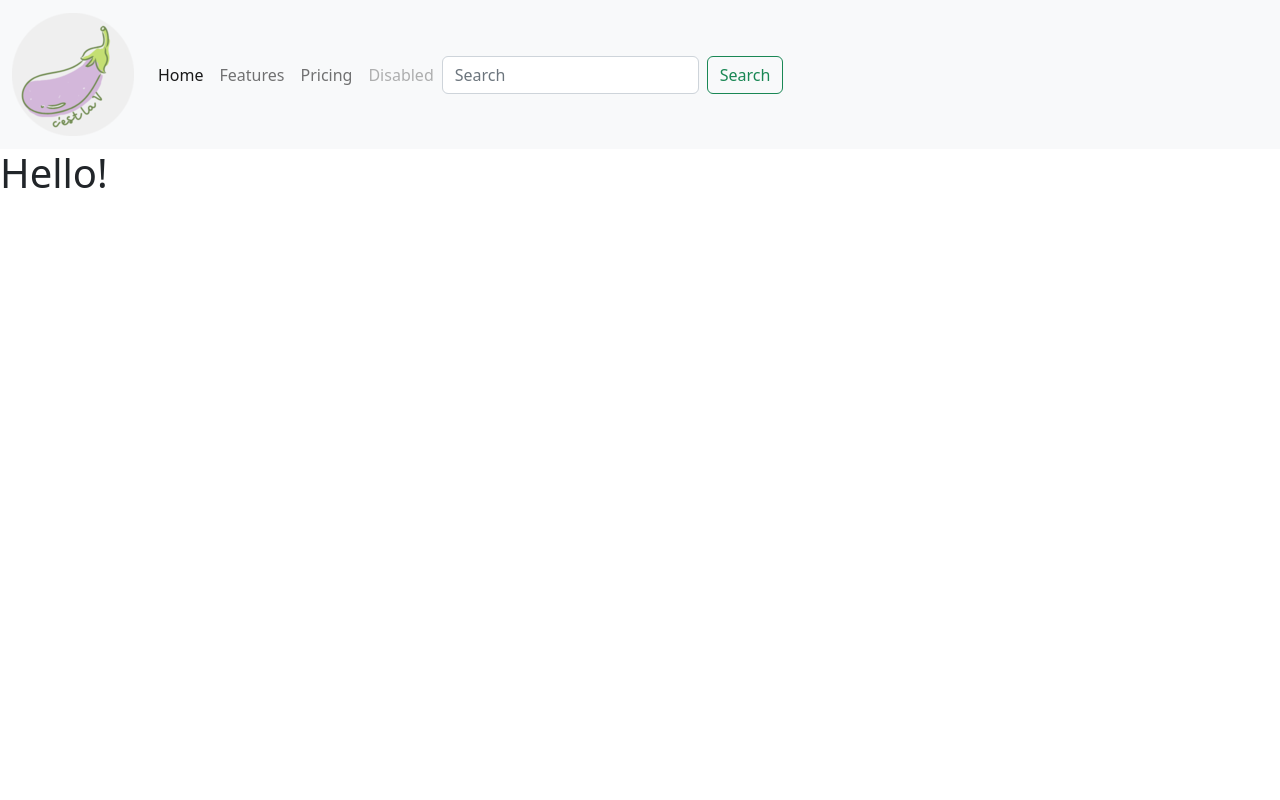
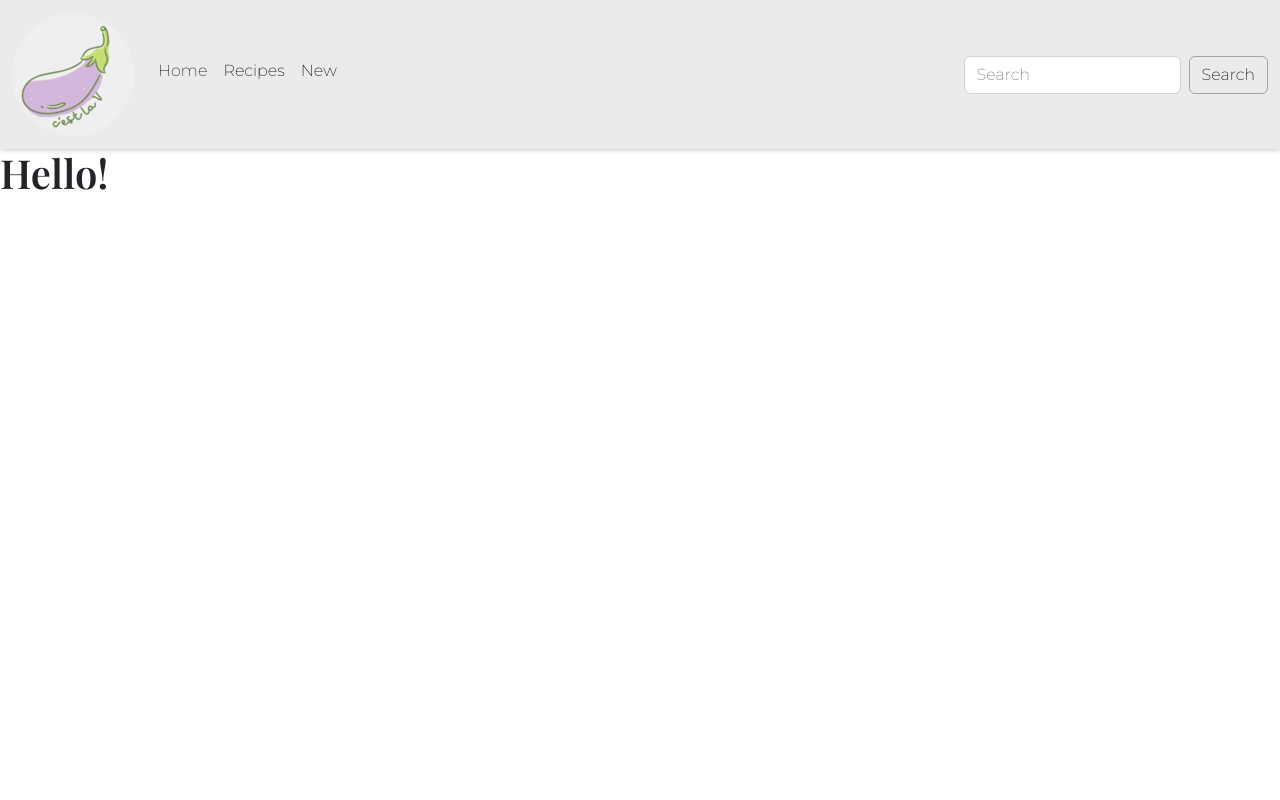
Before and after one commit to Ila-bura/C-est-la-V, a Django app: page / in a window 1280 px wide. Run offline with Django 3.2, Linux system fonts and the light colour scheme; some libraries are stand-ins or nearby versions.

Commit message:
Add logo and style the nav bar

```diff
--- /dev/null
+++ b/static/css/base.css
@@ -0,0 +1,76 @@
+@import url('https://fonts.googleapis.com/css2?family=Montserrat:wght@200&family=Playfair+Display:wght@600&display=swap');
+
+:root {
+    /** Fonts */
+    --title: 'Playfair Display', serif;
+    --main-font: 'Montserrat', serif;
+
+    /* Colours */
+    --green: #8ca65f;
+    --pink: #d3b3db;
+    --mud: #a4a49c;
+    --background: #3f006a0f;
+    --blue: #0d6efd;
+    --black: #000;
+    --off-white: #ebebeb;
+    --white: #fff;
+
+    /* Utils */
+    --smal-box-shadow: 1px -1px 7px 0 #00000061;
+    --border: 1px solid #00000030;
+}
+
+/* Body */
+html,
+body {
+    height: 100%;
+}
+
+body {
+    display: flex;
+    flex-direction: column;
+    font-family: var(--main-font);
+}
+
+h1,
+h2,
+h3,
+h4,
+h5,
+h6 {
+    font-family: var(--title);
+}
+
+/* Header */
+.navbar {
+    background-color: var(--off-white);
+    box-shadow: var(--smal-box-shadow);
+}
+
+a.nav-link {
+    color: var(--black);
+}
+
+/* Search */
+.btn-custom {
+    background-color: var(--off-white);
+    border-color: var(--mud);
+    color: var(--black);
+}
+
+.btn-custom:hover {
+    background-color: var(--white);
+    border-color: var(--mud);
+}
+
+main {
+    flex: 1 0 auto;
+    background-color: var(--white);
+}
+
+
+/* Footer */
+
+footer {
+    flex-shrink: 0;
+}
--- a/templates/includes/header.html
+++ b/templates/includes/header.html
@@ -1,7 +1,7 @@
 {% load static %}
 
 <header>
-  <nav class="navbar navbar-expand-lg bg-light">
+  <nav class="navbar navbar-expand-lg">
     <div class="container-fluid">
       <!-- Logo -->
       <a class="navbar-brand" href="#"
@@ -23,18 +23,20 @@
       </button>
       <!-- Navigation items -->
       <div class="collapse navbar-collapse" id="navbarNav">
-        <ul class="navbar-nav">
+        <ul class="navbar-nav me-auto mb-2">
           <li class="nav-item">
-            <a class="nav-link active" aria-current="page" href="#">Home</a>
+            <a
+              class="nav-link active"
+              aria-current="page"
+              href="{% url 'blog' %}"
+              >Home</a
+            >
           </li>
           <li class="nav-item">
-            <a class="nav-link" href="#">Features</a>
+            <a class="nav-link" href="#">Recipes</a>
           </li>
           <li class="nav-item">
-            <a class="nav-link" href="#">Pricing</a>
-          </li>
-          <li class="nav-item">
-            <a class="nav-link disabled">Disabled</a>
+            <a class="nav-link" href="#">New</a>
           </li>
         </ul>
         <!-- Form for search bar -->
@@ -45,7 +47,7 @@
             placeholder="Search"
             aria-label="Search"
           />
-          <button class="btn btn-outline-success" type="submit">Search</button>
+          <button class="btn btn-custom" type="submit">Search</button>
         </form>
       </div>
     </div>
```
